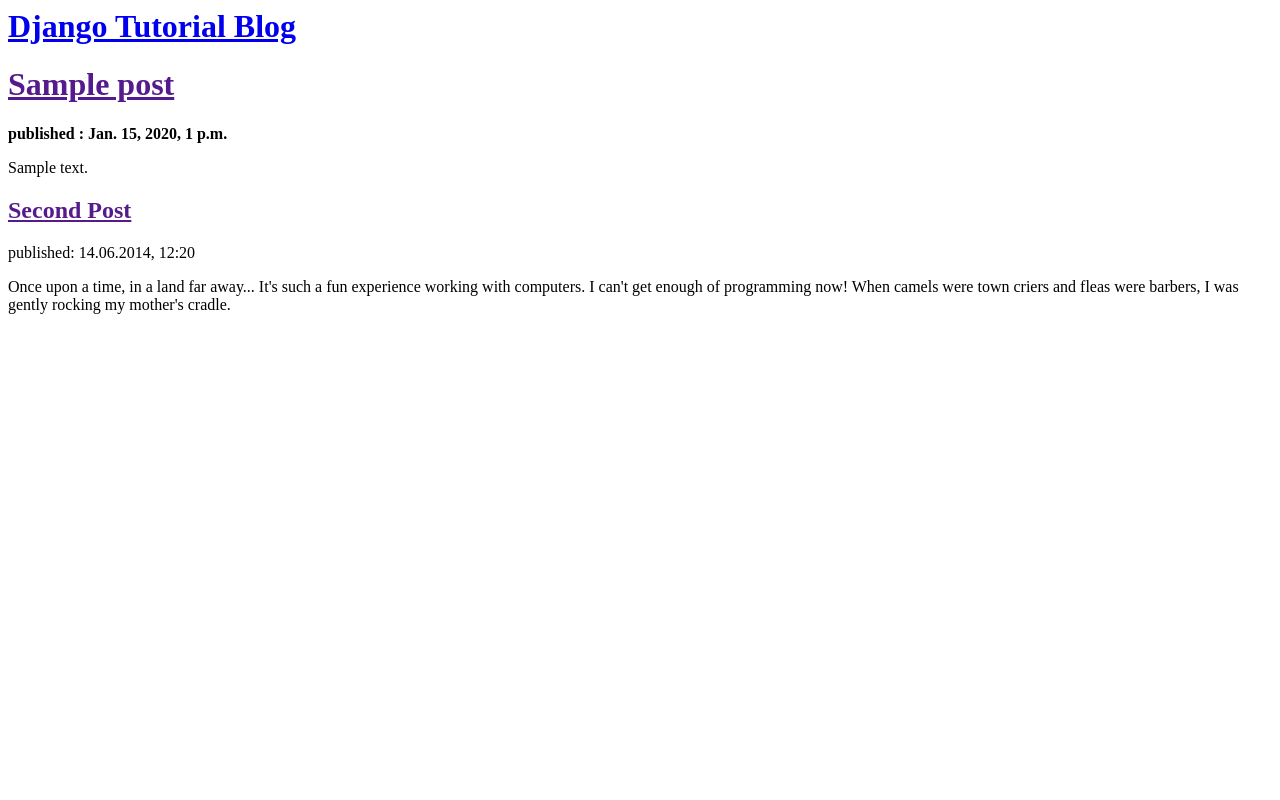
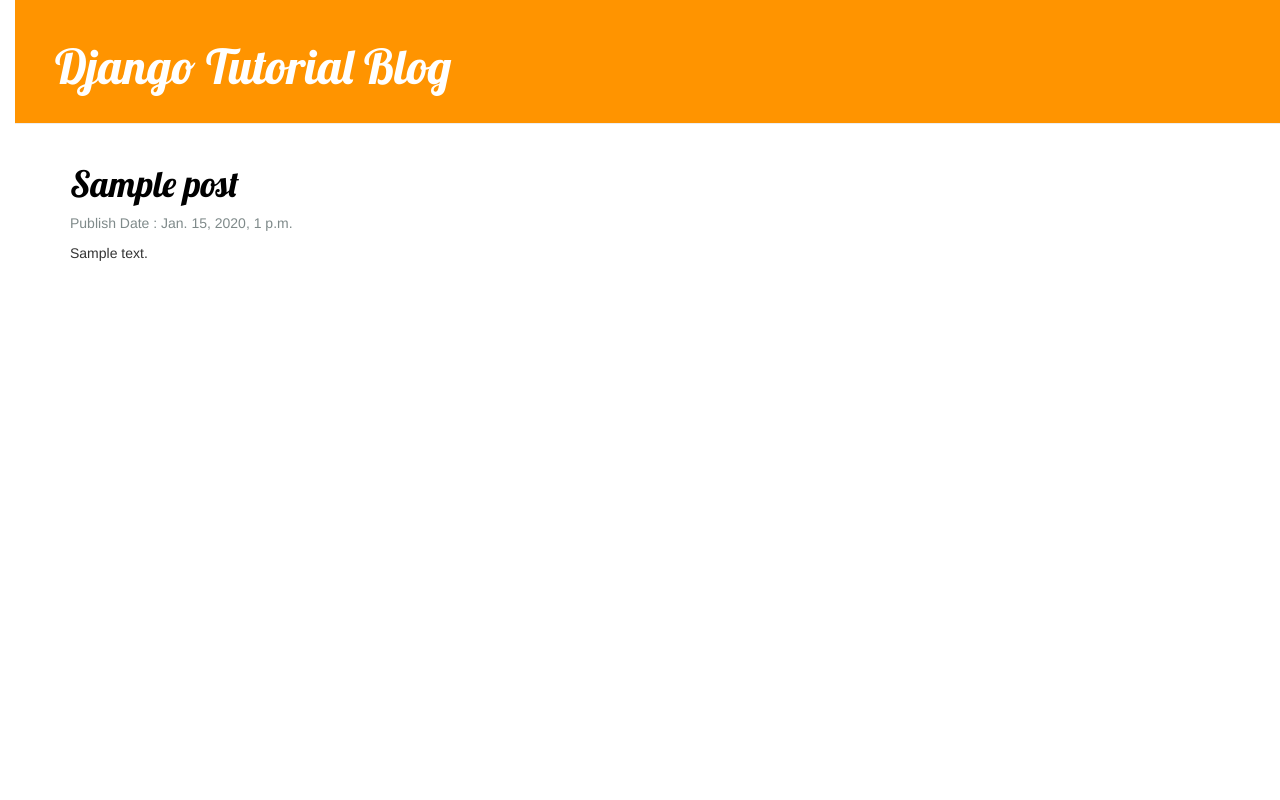
Before and after one commit to gobekbaligii/my-first-blog, a Django app: page / in a window 1280 px wide. Run offline with Django 5.2, Linux system fonts and the light colour scheme; tables that the repository leaves empty hold one stand-in row (values such as "Sample post"); some libraries are stand-ins or nearby versions.

Commit message:
Css for the site, view and template added

```diff
--- /dev/null
+++ b/blog/static/css/blog.css
@@ -0,0 +1,65 @@
+h1 a {
+  color: #fca205;
+  font-family: "Lobster";
+}
+
+body {
+  padding-left: 15px;
+}
+
+.page-header {
+  background-color: #ff9400;
+  margin-top: 0;
+  padding: 20px 20px 20px 40px;
+}
+
+.page-header h1,
+.page-header h1 a,
+.page-header h1 a:visited,
+.page-header h1 a:active {
+  color: #ffffff;
+  font-size: 36pt;
+  text-decoration: none;
+}
+
+.content {
+  margin-left: 40px;
+}
+
+h1,
+h2,
+h3,
+h4 {
+  font-family: "Lobster", cursive;
+}
+
+.date {
+  color: #7f8a8a;
+}
+
+.save {
+  float: right;
+}
+
+.post-form textarea,
+.post-form input {
+  width: 100%;
+}
+
+.top-menu,
+.top-menu:hover,
+.top-menu:visited {
+  color: #ffffff;
+  float: right;
+  font-size: 26pt;
+  margin-right: 20px;
+}
+
+.post {
+  margin-bottom: 70px;
+}
+
+.post h1 a,
+.post h1 a:visited {
+  color: #000000;
+}
--- /dev/null
+++ b/blog/templates/blog/base.html
@@ -0,0 +1,28 @@
+{% load static %}
+<html>
+  <head>
+    <title>Django Tutorial blog</title>
+    <link
+      rel="stylesheet"
+      href="//maxcdn.bootstrapcdn.com/bootstrap/3.2.0/css/bootstrap.min.css" />
+    <link
+      rel="stylesheet"
+      href="//maxcdn.bootstrapcdn.com/bootstrap/3.2.0/css/bootstrap-theme.min.css" />
+    <link
+      href="//fonts.googleapis.com/css?family=Lobster&subset=latin,latin-ext"
+      rel="stylesheet"
+      type="text/css" />
+    <link rel="stylesheet" href="{% static 'css/blog.css' %}" />
+  </head>
+
+  <body>
+    <div class="page-header">
+      <h1><a href="/">Django Tutorial Blog</a></h1>
+    </div>
+    <div class="content container">
+      <div class="row">
+        <div class="col-md-8">{% block content %} {% endblock %}</div>
+      </div>
+    </div>
+  </body>
+</html>
--- a/blog/templates/blog/post_list.html
+++ b/blog/templates/blog/post_list.html
@@ -1,29 +1,13 @@
-<html>
-  <head>
-    <title>Django Tutorial blog</title>
-  </head>
-  <body>
-    <div>
-      <h1><a href="/">Django Tutorial Blog</a></h1>
-    </div>
+{% extends 'blog/base.html' %}
 
-    {% for post in posts %}
-    <div>
-      <h1><a href="">{{ post.title }}</a></h1>
-      <p style="font-weight: bold">published : {{ post.published_date }}</p>
+{% block content %}
+  {% for post in posts %}
+    <div class="post">
+      <h1><a href=" {% url 'post_detail' pk=post.pk %} "> {{ post.title }} </a></h1>
+      <div class="date">
+        <p>Publish Date : {{ post.published_date }}</p>
+      </div>
       <p>{{ post.text|linebreaksbr }}</p>
     </div>
-    {% endfor %}
-
-    <div>
-      <h2><a href="">Second Post</a></h2>
-      <p>published: 14.06.2014, 12:20</p>
-      <p>
-        Once upon a time, in a land far away... It's such a fun experience
-        working with computers. I can't get enough of programming now! When
-        camels were town criers and fleas were barbers, I was gently rocking my
-        mother's cradle.
-      </p>
-    </div>
-  </body>
-</html>
+  {% endfor %}
+{% endblock %}
--- a/blog/urls.py
+++ b/blog/urls.py
@@ -3,4 +3,5 @@
 
 urlpatterns = [
     path('', views.post_list, name='post_list'),
+    path('post/<int:pk>/', views.post_detail, name='post_detail'),
 ]
--- a/blog/views.py
+++ b/blog/views.py
@@ -1,4 +1,4 @@
-from django.shortcuts import render
+from django.shortcuts import render, get_object_or_404
 from .models import Post
 from django.utils import timezone
 
@@ -7,3 +7,7 @@
 def post_list(request):
     posts=Post.objects.filter(published_date__lte=timezone.now()).order_by('published_date')
     return render(request, 'blog/post_list.html', {'posts': posts})
+
+def post_detail(request, pk):
+    post = get_object_or_404(Post, pk=pk)
+    return render(request, 'blog/post_detail.html', {'post': post})
```
Also changed, not shown: blog/templates/blog/post_detail.html (added, +13 -0 lines).
